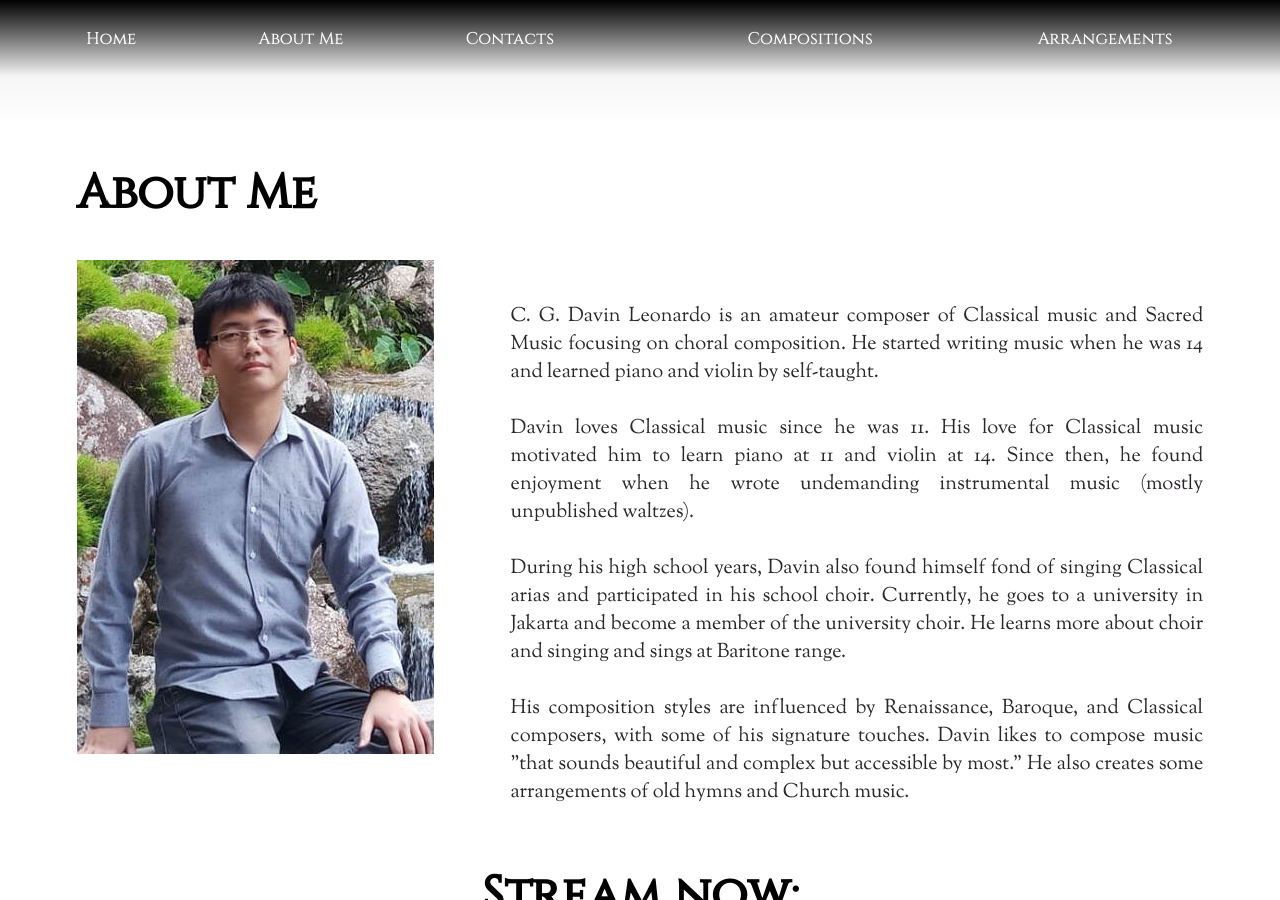
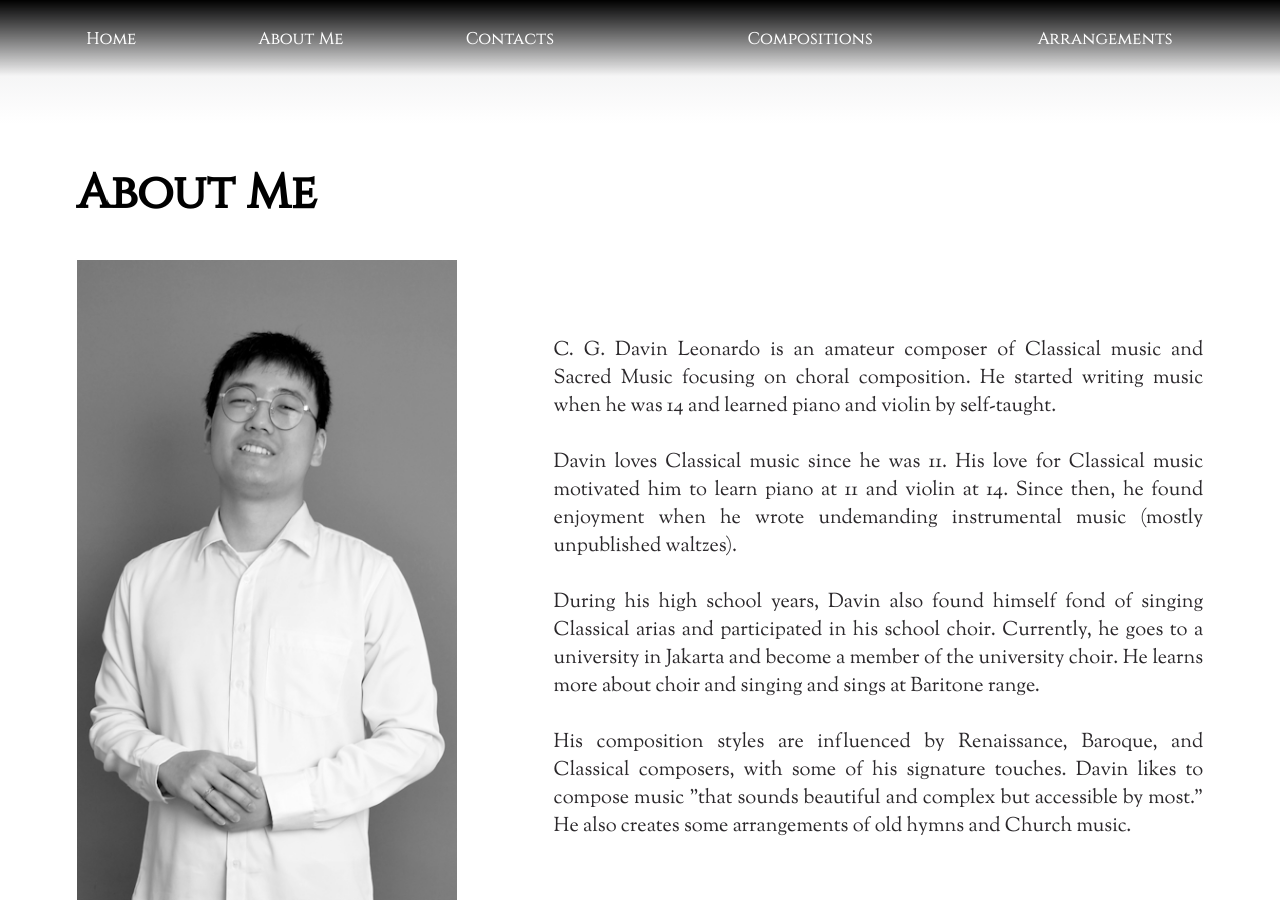
Before and after one commit to cg-dl/music-porto-web-scaledown, a Jekyll site: the page built from index.markdown, in a window 1280 px wide and 900 px high, scrolled down 776 px. Built offline with Jekyll 4.4.1, drawn with Linux system fonts in a browser that asks for light colours.

Commit message:
new photo and some optimizations

```diff
--- a/_layouts/home.html
+++ b/_layouts/home.html
@@ -36,11 +36,11 @@ layout: default
 </div>
 <div class="white-space" id="about-me" style="padding-bottom: 5%;">
     <h2>About Me</h2>
-    <div class="bio">
+    <div class="bio" style="display: table;">
         <div class="bio-img">
-            <img src={{"/Assets/aboutme-photo.jpg" | relative_url }} alt="Home | Davin Leonardo" style="width: 100%;height: auto;">
+            <img src={{"/Assets/aboutme-photo.jpg" | relative_url }} alt="Home | Davin Leonardo" style="width: 95%;height: auto;">
         </div>
-        <div class="bio-text" style="padding-top: 2%;display: table;">
+        <div class="bio-text" style="padding-top: 5%;display: table;">
             <p>
                 C. G. Davin Leonardo is an amateur composer of Classical music and Sacred Music focusing on choral composition. He started writing music when he was 14 and learned piano and violin by self-taught.
                 <br/><br/>
```
Also changed, not shown: Assets/aboutme-photo.jpg.
